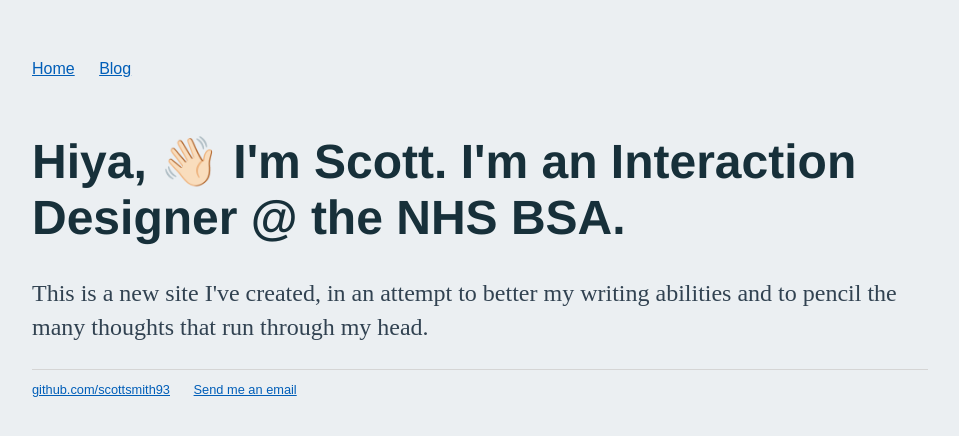
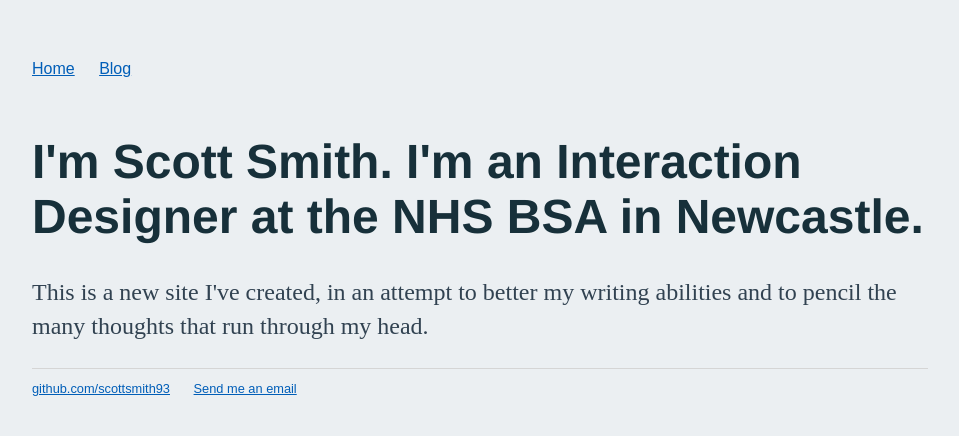
Before and after one commit to scottsmith93/scottsmith.github.io, a Jekyll site: the page built from index.html, in a window 1280 px wide. Shown: the top 436 px of the page, without its empty margins (160-1119 px from the left). Built offline with Jekyll 4.4.1, drawn with Linux system fonts in a browser that asks for light colours.

Commit message:
Update index.html

```diff
--- a/index.html
+++ b/index.html
@@ -3,6 +3,6 @@
 title: Scott's Thoughts
 ---
 <div class="blurb">
-	<h1>Hiya, 👋🏻 I'm Scott. I'm an Interaction Designer @ the NHS BSA.</h1>
+	<h1>I'm Scott Smith. I'm an Interaction Designer at the NHS BSA in Newcastle.</h1>
 	<p>This is a new site I've created, in an attempt to better my writing abilities and to pencil the many thoughts that run through my head.</p>
 </div><!-- /.blurb -->
```
